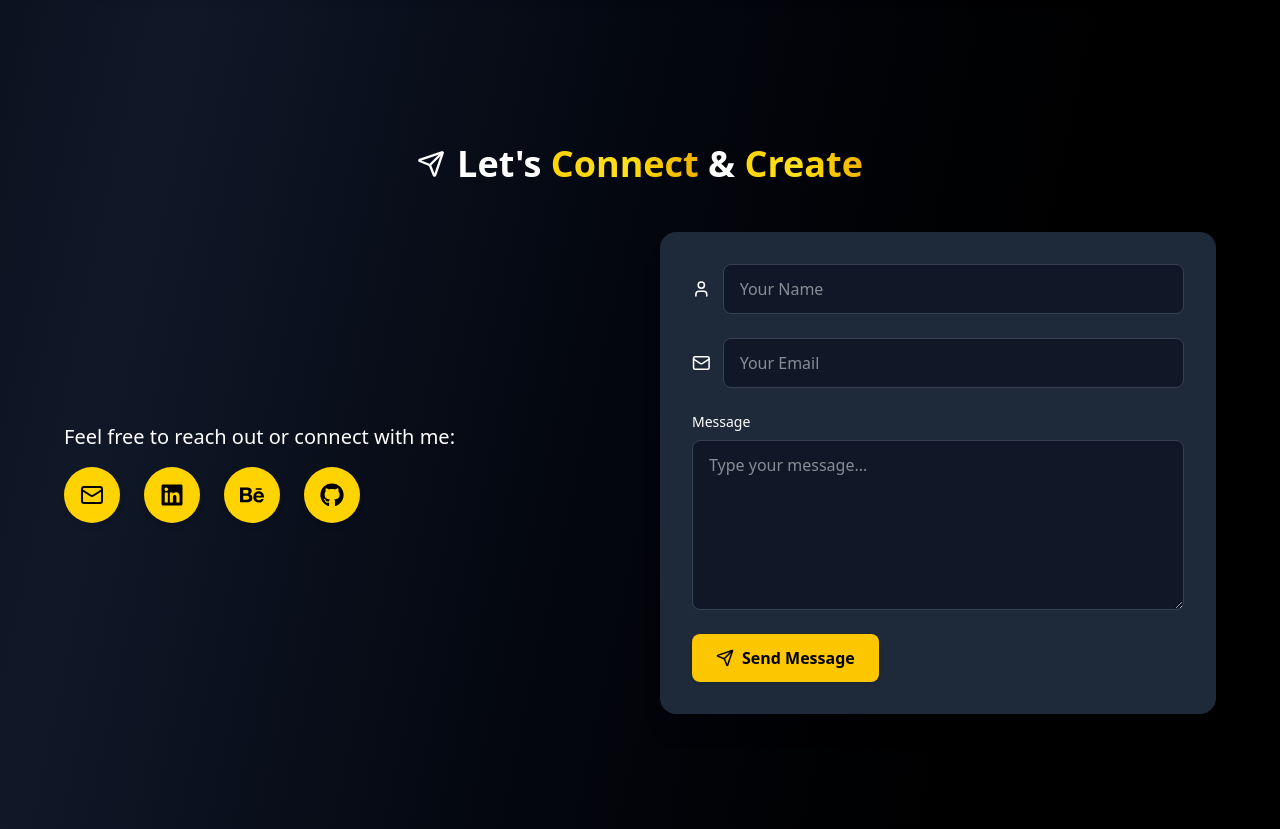
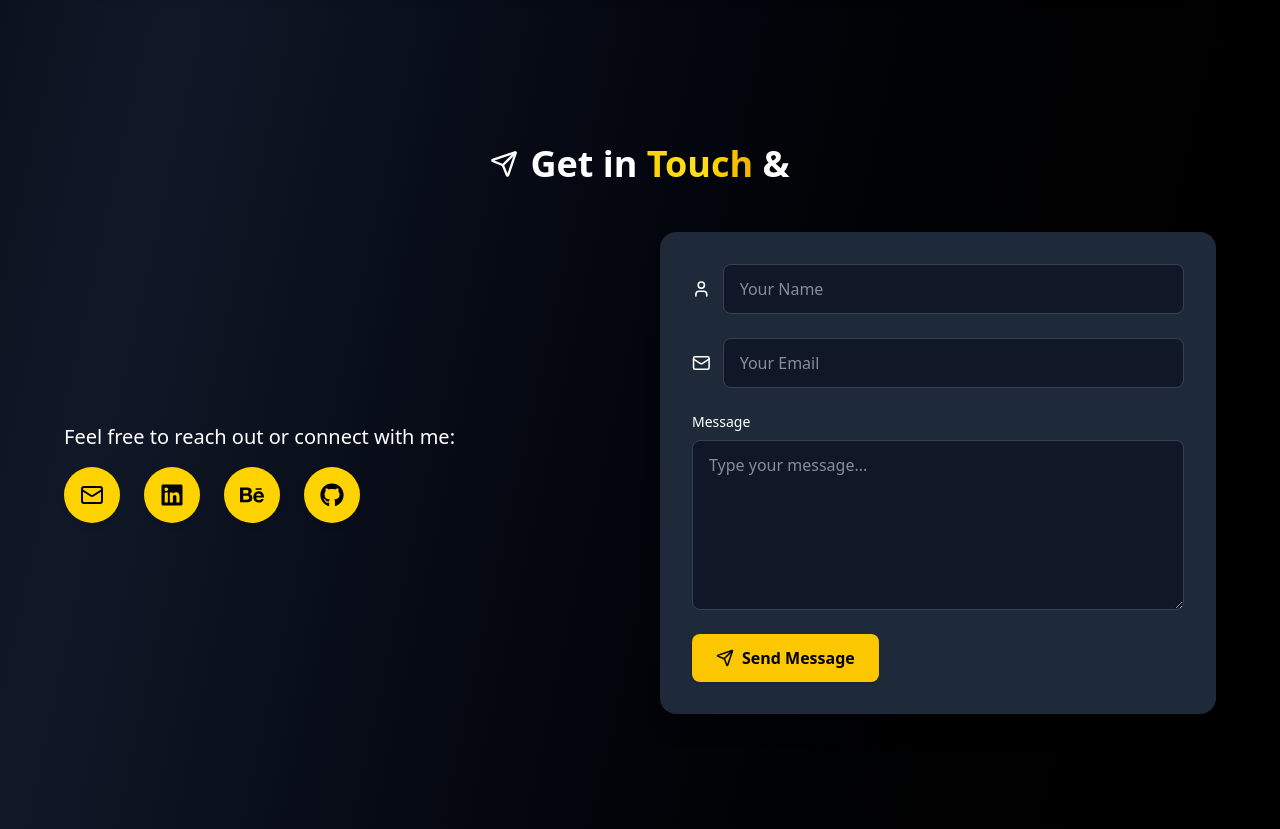
Before and after one commit to NavoAma-Perera/portfolio, a Next.js app: page /home in a window 1280 px wide. Shown: the part 5040-5869 px from the top of the page. Built offline with nearby package versions, Linux system fonts and the light colour scheme.

Commit message:
enhanced

```diff
--- a/src/app/(mainFolder)/home/(components)/contact.tsx
+++ b/src/app/(mainFolder)/home/(components)/contact.tsx
@@ -62,8 +62,7 @@
       >
         <Send size={28} className="text-white" />
       <h2 className="text-2xl sm:text-3xl md:text-4xl font-bold text-white">
-  Let's <span className="bg-gradient-to-r from-[#FFD300] via-yellow-300 to-yellow-500 bg-clip-text text-transparent">Connect</span> &
- <span className="bg-gradient-to-r from-[#FFD300] via-yellow-300 to-yellow-500 bg-clip-text text-transparent"> Create</span>
+  Get in <span className="bg-gradient-to-r from-[#FFD300] via-yellow-300 to-yellow-500 bg-clip-text text-transparent">Touch</span> &
 
 </h2>
       </motion.h2>
```
